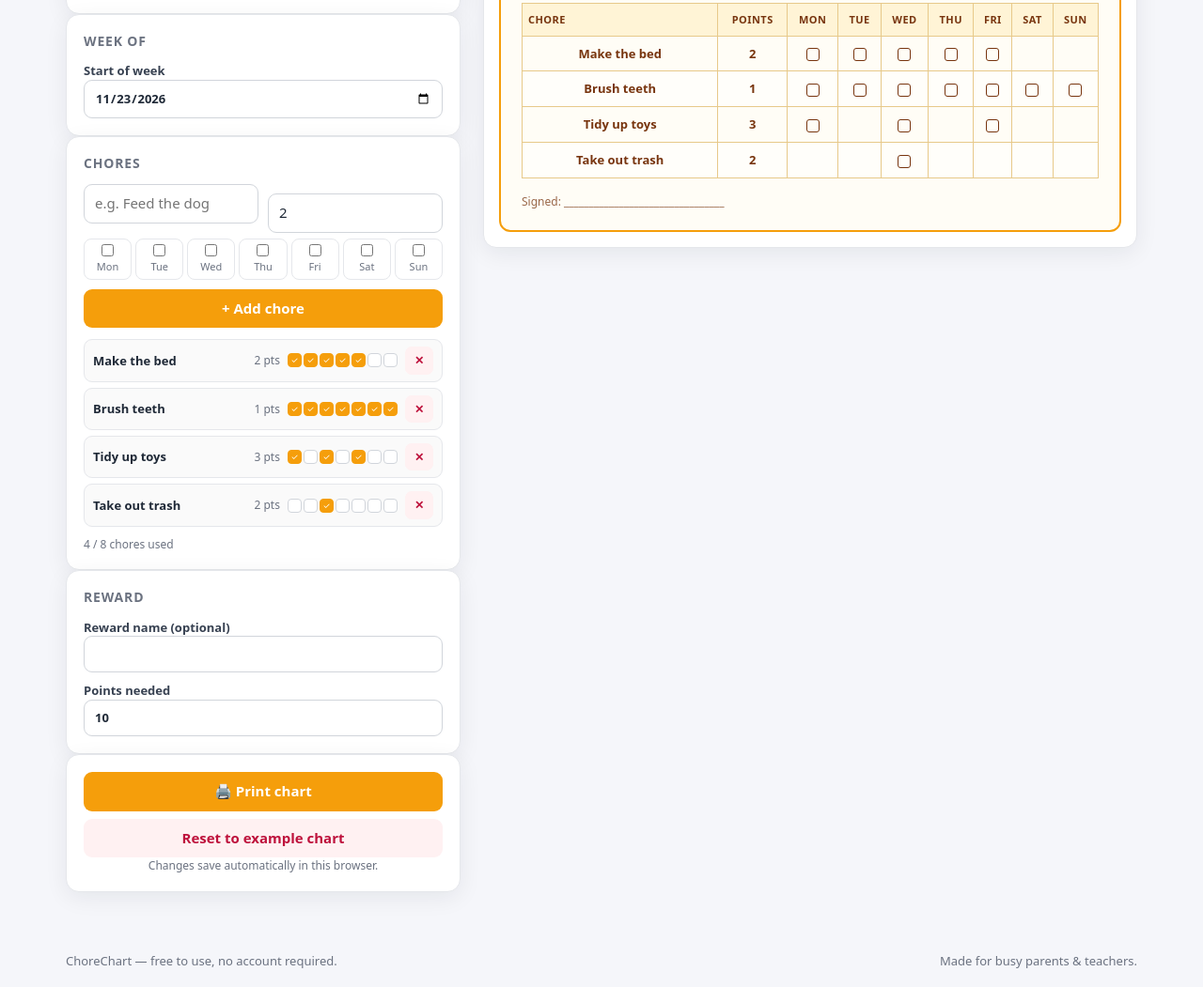
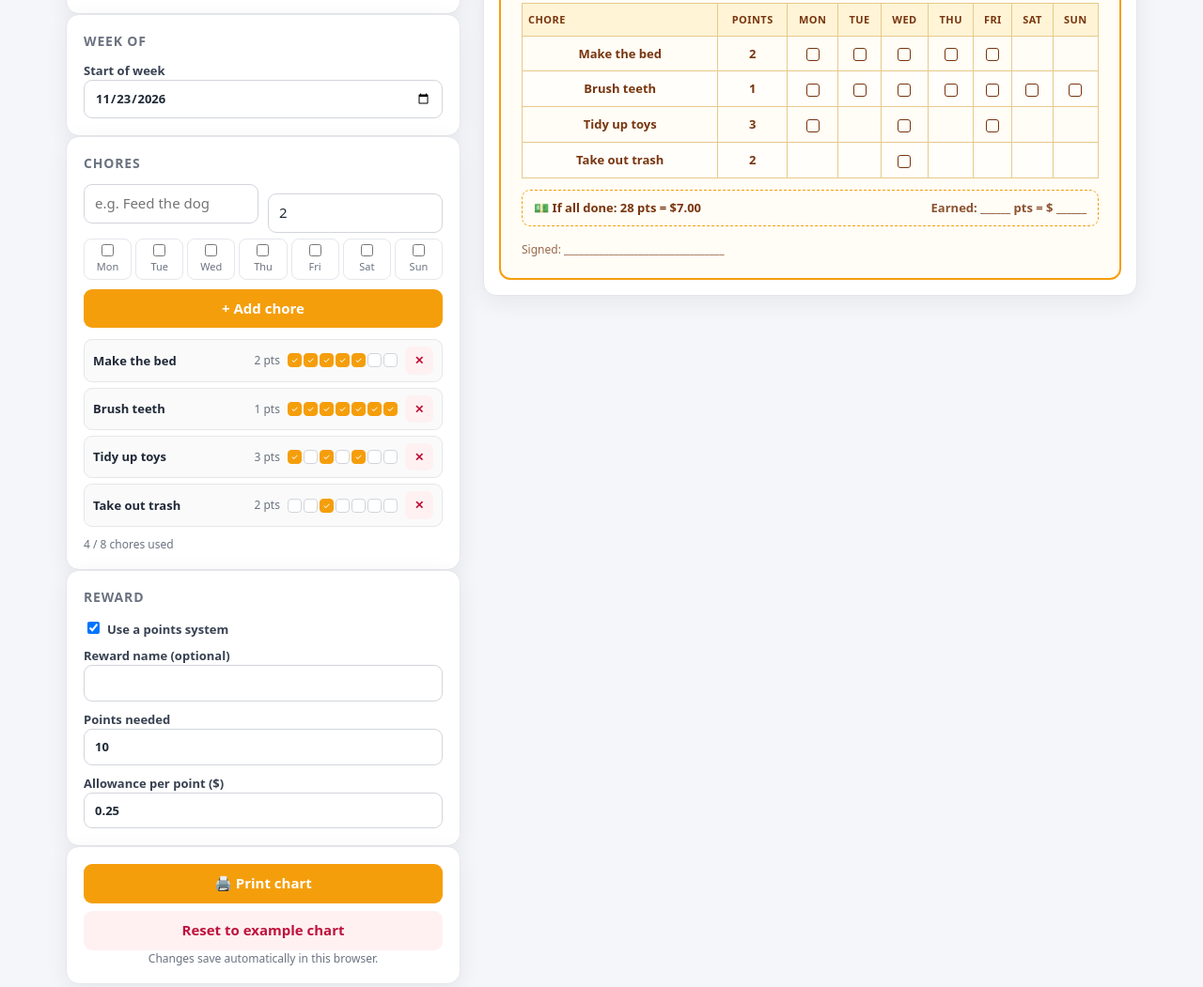
Before and after one commit to pevpev/chorechart, a plain HTML site: page index.html in a window 1280 px wide. Shown: the part 353-1404 px from the top of the page at 94% size. Drawn offline with Linux system fonts and the light colour scheme.

Commit message:
Add allowance calculator and no-points mode

```diff
--- a/app.js
+++ b/app.js
@@ -49,6 +49,22 @@
     return /s$/i.test(n) ? n + "'" : n + "'s";
   }
 
+  function money(n) {
+    return "$" + (Math.round(Number(n) * 100) / 100).toFixed(2);
+  }
+
+  function rateFor(kid) {
+    var rate = IS_PRO && kid && typeof kid.rate === "number" ? kid.rate : state.allowanceRate;
+    return Math.max(0, Number(rate) || 0);
+  }
+
+  function possiblePoints(kid) {
+    return kid.chores.reduce(function (sum, c) {
+      var scheduled = c.days.filter(Boolean).length;
+      return sum + c.points * scheduled;
+    }, 0);
+  }
+
   function defaultChores() {
     return [
       { id: uid(), name: "Make the bed", points: 2, days: [true, true, true, true, true, false, false] },
@@ -62,10 +78,12 @@
     return {
       weekStart: mondayISO(),
       theme: "sunshine",
+      usePoints: true,
+      allowanceRate: 0.25,
       reward: { name: "", points: 10 },
       activeKid: 0,
       printAll: false,
-      kids: [{ id: uid(), name: "My Champs", stars: 0, chores: defaultChores() }]
+      kids: [{ id: uid(), name: "My Champs", stars: 0, rate: null, chores: defaultChores() }]
     };
   }
 
@@ -76,6 +94,8 @@
     var out = {
       weekStart: typeof raw.weekStart === "string" ? raw.weekStart : base.weekStart,
       theme: ["sunshine", "ocean", "forest", "candy"].indexOf(raw.theme) >= 0 ? raw.theme : "sunshine",
+      usePoints: raw.usePoints !== false,
+      allowanceRate: Math.max(0, Number(raw.allowanceRate) || 0),
       reward: {
         name: raw.reward && typeof raw.reward.name === "string" ? raw.reward.name : "",
         points: Number(raw.reward && raw.reward.points) || 10
@@ -101,10 +121,14 @@
         };
       });
       if (!IS_PRO) chores = chores.slice(0, FREE_CHORE_LIMIT);
+      var rate = k && k.rate !== null && k.rate !== undefined && k.rate !== ""
+        ? Math.max(0, Number(k.rate) || 0)
+        : null;
       out.kids.push({
         id: uid(),
         name: k && typeof k.name === "string" ? k.name : "My Champs",
         stars: Math.max(0, Number(k && k.stars) || 0),
+        rate: rate,
         chores: chores
       });
     });
@@ -130,7 +154,7 @@
   }
 
   function activeKid() {
-    if (!state.kids.length) state.kids.push({ id: uid(), name: "My Champs", stars: 0, chores: [] });
+    if (!state.kids.length) state.kids.push({ id: uid(), name: "My Champs", stars: 0, rate: null, chores: [] });
     if (state.activeKid >= state.kids.length) state.activeKid = state.kids.length - 1;
     return state.kids[state.activeKid];
   }
@@ -220,7 +244,7 @@
       });
       var add = button("+ Add child", "btn-small", function () {
         if (state.kids.length >= 6) { window.alert("Pro supports up to 6 children per chart set."); return; }
-        state.kids.push({ id: uid(), name: "Child " + (state.kids.length + 1), stars: 0, chores: [] });
+        state.kids.push({ id: uid(), name: "Child " + (state.kids.length + 1), stars: 0, rate: null, chores: [] });
         state.activeKid = state.kids.length - 1;
         save();
         renderAll();
@@ -284,7 +308,7 @@
     ptsInput.value = "2";
     ptsInput.setAttribute("aria-label", "Points");
     ptsWrap.append(ptsInput);
-    row.append(ptsWrap);
+    if (state.usePoints) row.append(ptsWrap);
     form.append(row);
 
     var dayWrap = el("div", "day-grid");
@@ -329,7 +353,7 @@
     kid.chores.forEach(function (c) {
       var item = el("li", "chore-item");
       item.append(el("span", "chore-name", c.name));
-      item.append(el("span", "chore-pts", c.points + " pts"));
+      if (state.usePoints) item.append(el("span", "chore-pts", c.points + " pts"));
 
       var mini = el("div", "day-mini");
       c.days.forEach(function (on, i) {
@@ -377,6 +401,28 @@
 
   function rewardControls() {
     var wrap = el("div");
+
+    var toggleWrap = el("div", "field");
+    var toggleLabel = el("label");
+    var toggle = el("input");
+    toggle.type = "checkbox";
+    toggle.checked = state.usePoints;
+    toggle.style.width = "auto";
+    toggle.style.marginRight = "8px";
+    toggle.addEventListener("change", function () {
+      state.usePoints = toggle.checked;
+      save();
+      renderAll();
+    });
+    toggleLabel.append(toggle, document.createTextNode("Use a points system"));
+    toggleWrap.append(toggleLabel);
+    wrap.append(toggleWrap);
+
+    if (!state.usePoints) {
+      wrap.append(el("div", "counter", "Points, allowance and rewards are hidden — families just tick off chores."));
+      return wrap;
+    }
+
     wrap.append(textField("Reward name (optional)", state.reward.name, function (v) {
       state.reward.name = v;
       save();
@@ -387,7 +433,25 @@
       save();
       renderPreview();
     }, "number"));
+
+    var rateField = textField("Allowance per point ($)", String(state.allowanceRate), function (v) {
+      state.allowanceRate = Math.max(0, Number(v) || 0);
+      save();
+      renderPreview();
+    }, "number");
+    rateField.querySelector("input").step = "0.01";
+    wrap.append(rateField);
+
     if (IS_PRO) {
+      var kidRate = textField("This child's rate ($ — blank = default)",
+        activeKid().rate === null ? "" : String(activeKid().rate), function (v) {
+          activeKid().rate = v.trim() === "" ? null : Math.max(0, Number(v) || 0);
+          save();
+          renderPreview();
+        }, "number");
+      kidRate.querySelector("input").step = "0.01";
+      wrap.append(kidRate);
+
       wrap.append(textField("Stars earned so far", String(activeKid().stars), function (v) {
         activeKid().stars = Math.max(0, Number(v) || 0);
         save();
@@ -485,7 +549,7 @@
     var thead = el("thead");
     var headRow = el("tr");
     headRow.append(el("th", "col-chore", "Chore"));
-    headRow.append(el("th", "col-points", "Points"));
+    if (state.usePoints) headRow.append(el("th", "col-points", "Points"));
     DAYS.forEach(function (d) { headRow.append(el("th", "col-day", d)); });
     thead.append(headRow);
     table.append(thead);
@@ -494,7 +558,7 @@
     kid.chores.forEach(function (c) {
       var row = el("tr");
       row.append(el("td", "chore-cell", c.name));
-      row.append(el("td", "pts-cell", String(c.points)));
+      if (state.usePoints) row.append(el("td", "pts-cell", String(c.points)));
       for (var i = 0; i < 7; i++) {
         var cell = el("td");
         if (c.days[i]) cell.append(el("span", "tick"));
@@ -505,7 +569,20 @@
     table.append(tbody);
     chart.append(table);
 
-    if (state.reward.name) {
+    if (state.usePoints && rateFor(kid) > 0) {
+      var rate = rateFor(kid);
+      var possible = possiblePoints(kid);
+      var allowance = el("div", "chart-allowance");
+      allowance.append(el("span", null, "💵 If all done: " + possible + " pts = " + money(possible * rate)));
+      if (IS_PRO) {
+        allowance.append(el("span", "allowance-detail",
+          money(rate) + "/pt · 4-week estimate " + money(possible * rate * 4)));
+      }
+      allowance.append(el("span", "allowance-earned", "Earned: ______ pts = $ ______"));
+      chart.append(allowance);
+    }
+
+    if (state.usePoints && state.reward.name) {
       var reward = el("div", "chart-reward");
       reward.append(el("span", null, "⭐ Working toward: " + state.reward.name + " (" + state.reward.points + " pts)"));
 
--- a/styles.css
+++ b/styles.css
@@ -358,6 +358,22 @@ input:focus, select:focus { border-color: var(--brand); box-shadow: 0 0 0 3px rg
 .progress-track { flex: 1; min-width: 100px; height: 9px; border-radius: 99px; background: rgba(0,0,0,0.08); overflow: hidden; }
 .progress-fill { height: 100%; background: var(--chart-accent); border-radius: 99px; }
 
+.chart-allowance {
+  display: flex;
+  align-items: baseline;
+  gap: 10px;
+  flex-wrap: wrap;
+  margin-top: 12px;
+  padding: 9px 12px;
+  border: 1px dashed var(--chart-accent);
+  border-radius: 9px;
+  font-size: 13px;
+  font-weight: 700;
+}
+
+.allowance-detail { font-size: 11px; font-weight: 600; opacity: 0.7; }
+.allowance-earned { margin-left: auto; font-weight: 600; opacity: 0.85; }
+
 .chart-sign { margin-top: 16px; font-size: 12px; opacity: 0.75; }
 
 /* ---------- Print ---------- */
```
Also changed, not shown: 1 other file.
